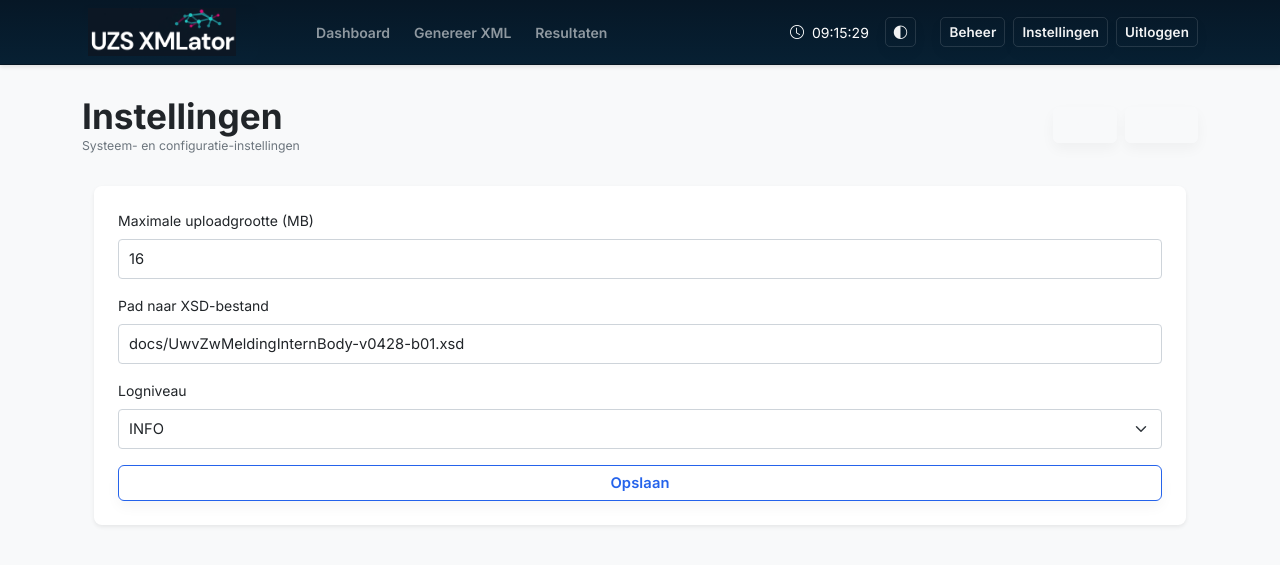
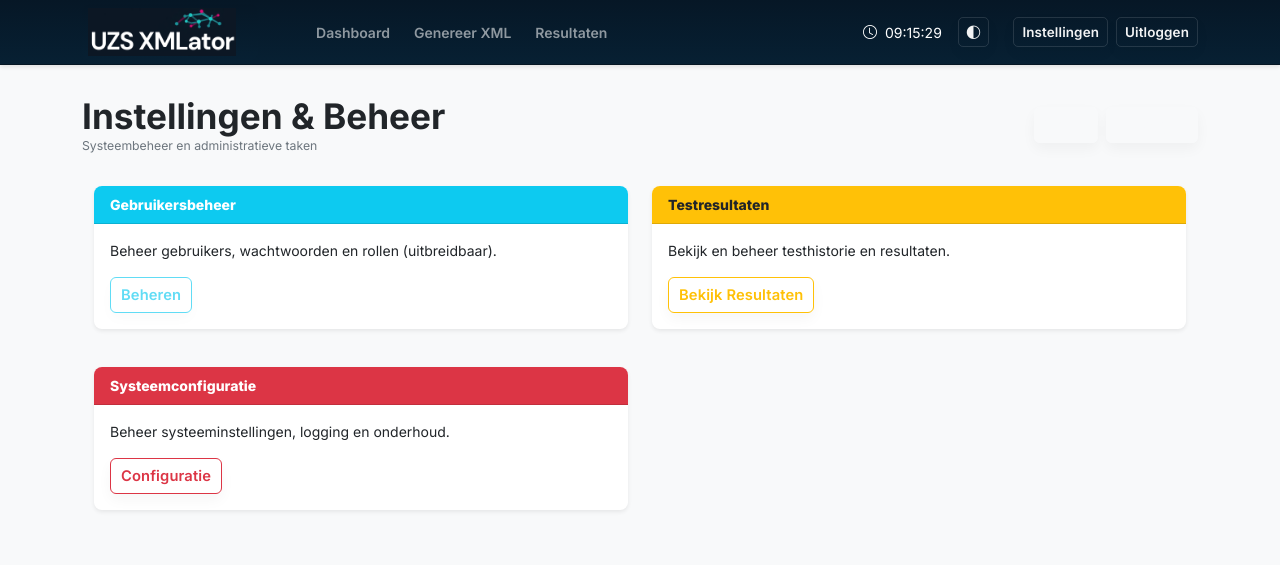
Before and after one commit to hwa033/UZS-XMLator, a Flask app: page /instellingen/ in a window 1280 px wide. Shown: the top 565 px of the page. Run offline with Flask 3, Linux system fonts and the light colour scheme; the visitor is signed in with stand-in values (Sample User, id 1); data that the repository does not hold is empty; some libraries are stand-ins or nearby versions.

Commit message:
Consolidate beheer and login into instellingen
- Removed separate beheer.py module and merged functionality into instellingen.py
- Deleted beheer_login.html and beheer_dashboard.html templates
- Renamed instellingen route to dashboard and created separate configuratie route
- Created new configuratie.html for system settings
- Updated instellingen.html to show admin dashboard with all management options
- Removed /beheer navigation link from _base.html
- Updated test_endpoints.py to remove /beheer/ path
- All admin features now accessible through single /instellingen endpoint

```diff
--- a/web/app.py
+++ b/web/app.py
@@ -203,10 +203,8 @@ def save_xml(tree: etree._ElementTree, aanvraag_type: str, filename: str):
 
 # Register optional admin blueprints if present
 try:
-    from .beheer import beheer_bp
     from .instellingen import instellingen_bp
 
-    app.register_blueprint(beheer_bp, url_prefix="/beheer")
     app.register_blueprint(instellingen_bp, url_prefix="/instellingen")
 except Exception:
     # If the blueprint import fails, continue without admin pages.
--- a/web/instellingen.py
+++ b/web/instellingen.py
@@ -15,15 +15,23 @@ def login_required(f):
     @wraps(f)
     def decorated_function(*args, **kwargs):
         if not session.get("beheer_ingelogd"):
-            return redirect(url_for("beheer.login"))
+            return redirect(url_for("login", next=request.url))
         return f(*args, **kwargs)
 
     return decorated_function
 
 
-@instellingen_bp.route("/", methods=["GET", "POST"])
+@instellingen_bp.route("/")
 @login_required
-def instellingen():
+def dashboard():
+    """Main dashboard showing admin panel with all management options"""
+    return render_template("instellingen.html")
+
+
+@instellingen_bp.route("/configuratie", methods=["GET", "POST"])
+@login_required
+def configuratie():
+    """System configuration settings"""
     # Laad huidige instellingen
     if not os.path.exists(SETTINGS_FILE):
         settings = {
@@ -45,6 +53,6 @@ def instellingen():
         with open(SETTINGS_FILE, "w", encoding="utf-8") as f:
             json.dump(settings, f, indent=2)
         flash("Instellingen opgeslagen", "success")
-        return redirect(url_for("instellingen.instellingen"))
+        return redirect(url_for("instellingen.configuratie"))
 
-    return render_template("instellingen.html", settings=settings)
+    return render_template("configuratie.html", settings=settings)
--- a/web/templates/_base.html
+++ b/web/templates/_base.html
@@ -36,8 +36,7 @@
                     <button id="theme-toggle" class="btn btn-sm btn-outline-light ms-2" title="Toggle Theme">
                         <i class="bi bi-circle-half"></i>
                     </button>
-                    <a href="/beheer" class="btn btn-sm btn-outline-light ms-3">Beheer</a>
-                    <a href="/instellingen" class="btn btn-sm btn-outline-light">Instellingen</a>
+                    <a href="/instellingen" class="btn btn-sm btn-outline-light ms-3">Instellingen</a>
                     {% if session.get('user') %}
                         <a href="{{ url_for('logout') }}" class="btn btn-sm btn-outline-light">Uitloggen</a>
                     {% else %}
--- a/web/templates/instellingen.html
+++ b/web/templates/instellingen.html
@@ -1,49 +1,56 @@
 {% extends '_base.html' %}
 
-{% block title %}Instellingen{% endblock %}
+{% block title %}Instellingen & Beheer{% endblock %}
 
 {% block content %}
 <section class="hero mb-4 d-flex justify-content-between align-items-center">
     <div>
-        <h1 class="h4 mb-0">Instellingen</h1>
-        <p class="text-muted small mb-0">Systeem- en configuratie-instellingen</p>
+        <h1 class="h4 mb-0">Instellingen & Beheer</h1>
+        <p class="text-muted small mb-0">Systeembeheer en administratieve taken</p>
     </div>
     <div class="d-flex align-items-center gap-2">
         <a href="{{ url_for('index') }}" class="btn btn-outline-light">Terug</a>
-        <a href="/beheer" class="btn btn-outline-light">Beheer</a>
+        <a href="{{ url_for('logout') }}" class="btn btn-outline-light">Uitloggen</a>
     </div>
 </section>
 
 <div class="container mt-2">
-    <form method="post" class="card p-4 shadow-sm">
-        <div class="mb-3">
-            <label for="upload_max_size_mb" class="form-label">Maximale uploadgrootte (MB)</label>
-            <input type="number" min="1" max="100" class="form-control" id="upload_max_size_mb" name="upload_max_size_mb" value="{{ settings.upload_max_size_mb }}" required>
+    <div class="row">
+        <div class="col-md-6 mb-4">
+            <div class="card shadow-sm">
+                <div class="card-header bg-info text-white">
+                    <strong>Gebruikersbeheer</strong>
+                </div>
+                <div class="card-body">
+                    <p>Beheer gebruikers, wachtwoorden en rollen (uitbreidbaar).</p>
+                    <button class="btn btn-outline-info" disabled>Beheren</button>
+                </div>
+            </div>
         </div>
-        <div class="mb-3">
-            <label for="xsd_path" class="form-label">Pad naar XSD-bestand</label>
-            <input type="text" class="form-control" id="xsd_path" name="xsd_path" value="{{ settings.xsd_path }}" required>
+
+        <div class="col-md-6 mb-4">
+            <div class="card shadow-sm">
+                <div class="card-header bg-warning text-dark">
+                    <strong>Testresultaten</strong>
+                </div>
+                <div class="card-body">
+                    <p>Bekijk en beheer testhistorie en resultaten.</p>
+                    <a href="{{ url_for('resultaten_pagina') }}" class="btn btn-outline-warning">Bekijk Resultaten</a>
+                </div>
+            </div>
         </div>
-        <div class="mb-3">
-            <label for="log_level" class="form-label">Logniveau</label>
-            <select class="form-select" id="log_level" name="log_level">
-                <option value="DEBUG" {% if settings.log_level == 'DEBUG' %}selected{% endif %}>DEBUG</option>
-                <option value="INFO" {% if settings.log_level == 'INFO' %}selected{% endif %}>INFO</option>
-                <option value="WARNING" {% if settings.log_level == 'WARNING' %}selected{% endif %}>WARNING</option>
-                <option value="ERROR" {% if settings.log_level == 'ERROR' %}selected{% endif %}>ERROR</option>
-            </select>
+
+        <div class="col-md-6 mb-4">
+            <div class="card shadow-sm">
+                <div class="card-header bg-danger text-white">
+                    <strong>Systeemconfiguratie</strong>
+                </div>
+                <div class="card-body">
+                    <p>Beheer systeeminstellingen, logging en onderhoud.</p>
+                    <a href="{{ url_for('instellingen.configuratie') }}" class="btn btn-outline-danger">Configuratie</a>
+                </div>
+            </div>
         </div>
-        <button type="submit" class="btn btn-outline-primary">Opslaan</button>
-    </form>
-
-    {% with messages = get_flashed_messages(with_categories=true) %}
-    {% if messages %}
-        <div class="mt-3">
-            {% for category, message in messages %}
-                <div class="alert alert-{{ category }}">{{ message }}</div>
-            {% endfor %}
-        </div>
-    {% endif %}
-    {% endwith %}
+    </div>
 </div>
 {% endblock %}
--- a/web/test_endpoints.py
+++ b/web/test_endpoints.py
@@ -1,6 +1,6 @@
 import urllib.request
 
-paths = ["/ping", "/debug/routes", "/beheer/", "/instellingen/"]
+paths = ["/ping", "/debug/routes", "/instellingen/"]
 for p in paths:
     url = f"http://127.0.0.1:5000{p}"
     try:
```
Also changed, not shown: web/beheer.py (deleted, +0 -36 lines), web/templates/beheer_dashboard.html (deleted, +0 -55 lines), web/templates/beheer_login.html (deleted, +0 -69 lines), web/templates/configuratie.html (added, +49 -0 lines).
